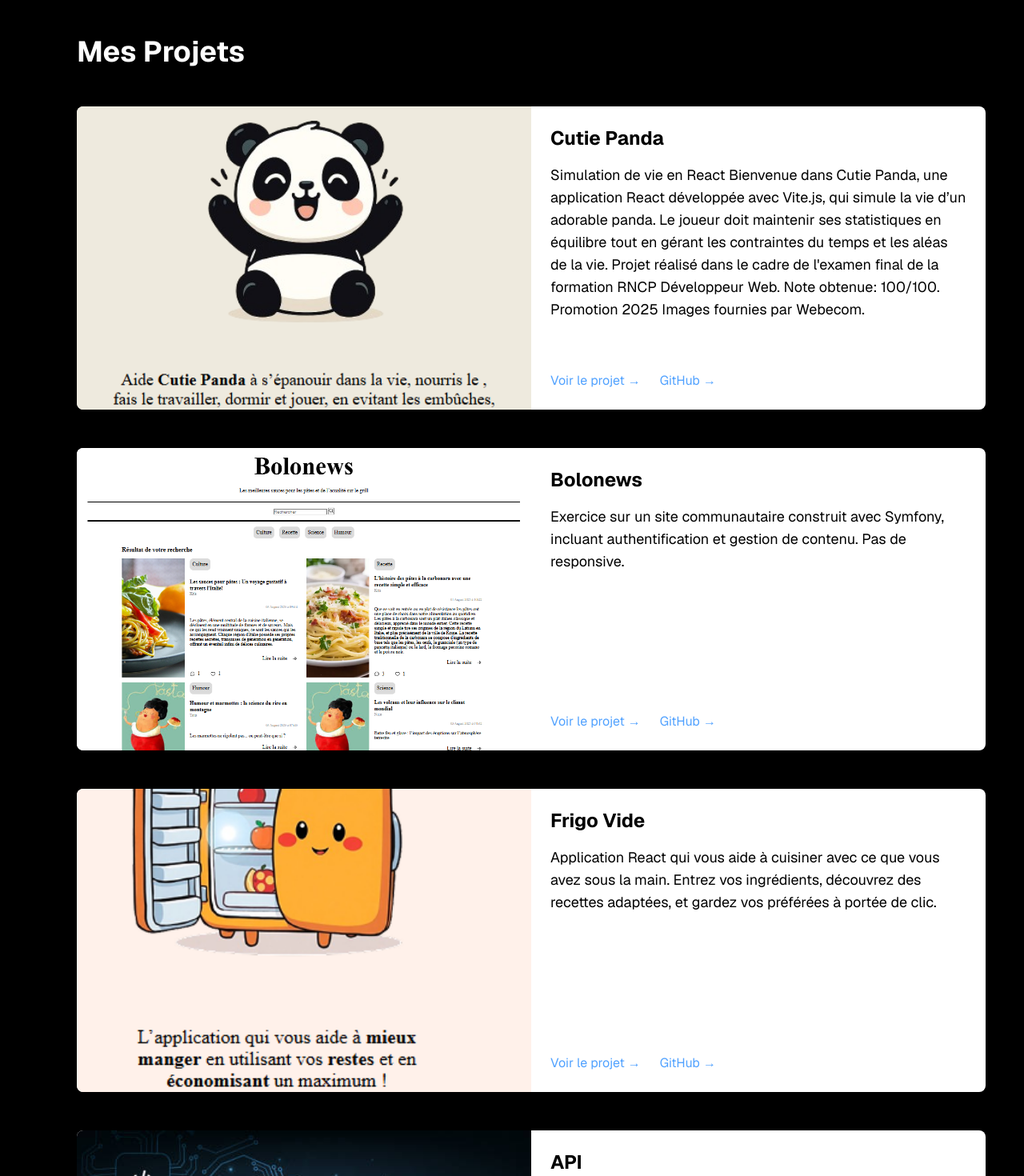
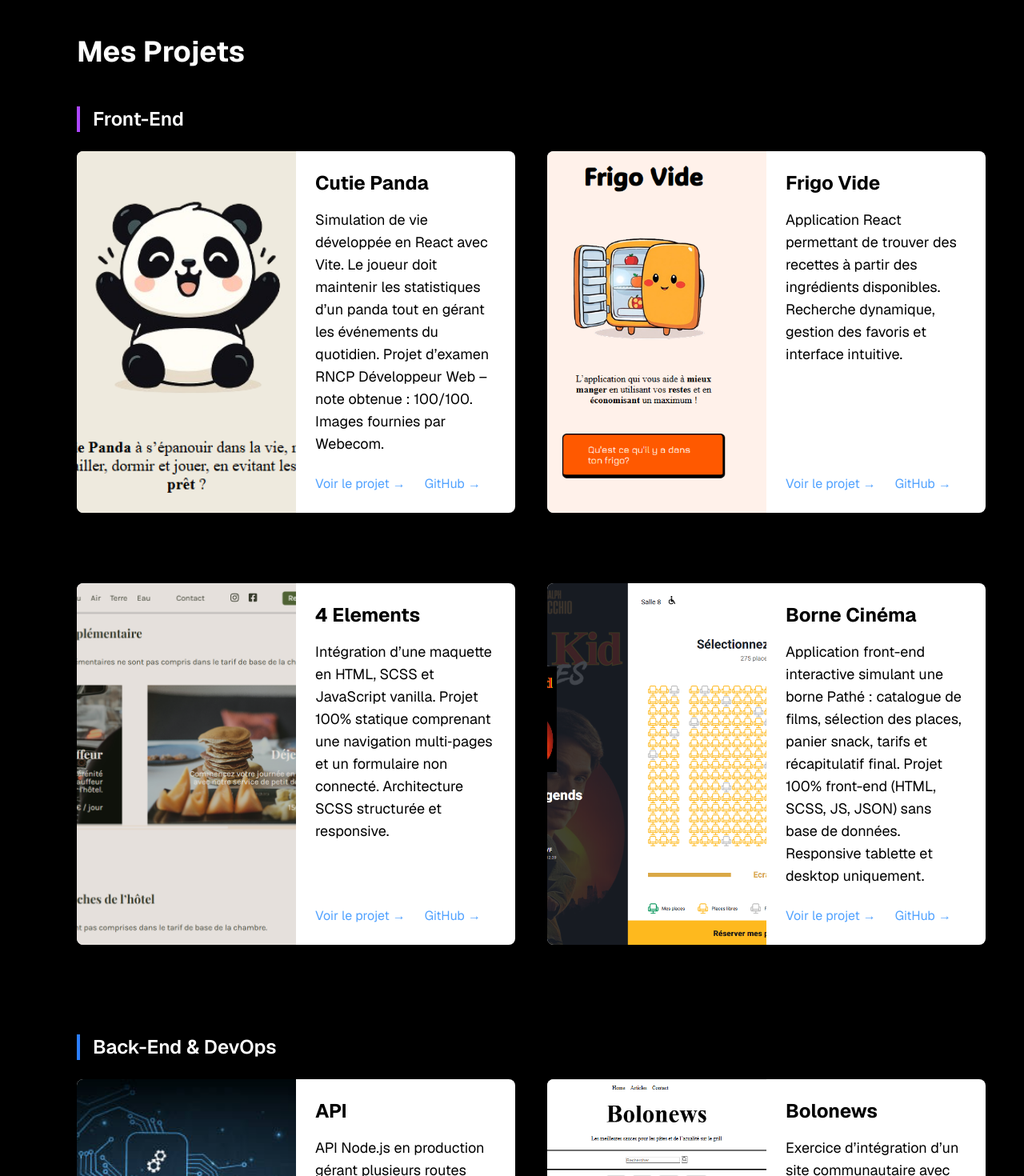
Before and after one commit to Christelle-Charp/Portfolio, a Next.js app: page / in a window 1280 px wide. Shown: the part 2620-4090 px from the top of the page at 80% size. Built offline with nearby package versions, Linux system fonts and the light colour scheme; no server answers.

Commit message:
Ajout Projet 4elements et borne cinema

```diff
--- a/components/section/Projects.tsx
+++ b/components/section/Projects.tsx
@@ -5,41 +5,76 @@ export default function Projects() {
   return (
     <section id="projects" className="relative bg-black text-white pl-24 pr-12 py-24">
       <div className="max-w-6xl mx-auto">
+
         {/* Titre principal */}
         <h2 className="text-4xl font-bold mb-12">Mes Projets</h2>
 
-        {/* Exemple de projets */}
+        {/* SECTION FRONT-END */}
+        <h3 className="text-2xl font-semibold mb-6 mt-12 border-l-4 border-purple-500 pl-4">
+          Front-End
+        </h3>
+
+        <div className="grid grid-cols-1 md:grid-cols-2 gap-10">
+
           <ProjectCard
             title="Cutie Panda"
-          description="Simulation de vie en React Bienvenue dans Cutie Panda, une application React développée avec Vite.js, qui simule la vie d’un adorable panda. Le joueur doit maintenir ses statistiques en équilibre tout en gérant les contraintes du temps et les aléas de la vie. Projet réalisé dans le cadre de l'examen final de la formation RNCP Développeur Web. Note obtenue: 100/100. Promotion 2025 Images fournies par Webecom."
+            description="Simulation de vie développée en React avec Vite. Le joueur doit maintenir les statistiques d’un panda tout en gérant les événements du quotidien. Projet d’examen RNCP Développeur Web – note obtenue : 100/100. Images fournies par Webecom."
             image="/cutie-panda.png"
             serverLink="https://cutie-panda.christelle-charpinet.fr"
             githubLink="https://github.com/christelle-charp/cutie-panda"
           />
 
           <ProjectCard
-          title="Bolonews"
-          description="Exercice sur un site communautaire construit avec Symfony, incluant authentification et gestion de contenu. Pas de responsive."
-          image="/bolonews.png"
-          serverLink="https://bolonews.christelle-charpinet.fr"
-          githubLink="https://github.com/christelle-charp/bolowens"
-        />
-
-        <ProjectCard
             title="Frigo Vide"
-          description="Application React qui vous aide à cuisiner avec ce que vous avez sous la main. Entrez vos ingrédients, découvrez des recettes adaptées, et gardez vos préférées à portée de clic."
+            description="Application React permettant de trouver des recettes à partir des ingrédients disponibles. Recherche dynamique, gestion des favoris et interface intuitive."
             image="/frigo-vide.png"
             serverLink="https://frigo-vide.christelle-charpinet.fr"
             githubLink="https://github.com/Christelle-Charp/FrigoVide"
           />
 
           <ProjectCard
+            title="4 Elements"
+            description="Intégration d’une maquette en HTML, SCSS et JavaScript vanilla. Projet 100% statique comprenant une navigation multi‑pages et un formulaire non connecté. Architecture SCSS structurée et responsive."
+            image="/4elements.png"
+            serverLink="https://4elements.christelle-charpinet.fr"
+            githubLink="https://github.com/Christelle-Charp/4-Elements"
+          />
+
+          <ProjectCard
+            title="Borne Cinéma"
+            description="Application front-end interactive simulant une borne Pathé : catalogue de films, sélection des places, panier snack, tarifs et récapitulatif final. Projet 100% front-end (HTML, SCSS, JS, JSON) sans base de données. Responsive tablette et desktop uniquement."
+            image="/borne-cinema.png"
+            serverLink="https://borne-cinema.christelle-charpinet.fr"
+            githubLink="https://github.com/Christelle-Charp/Borne_Cinema_Pathe"
+          />
+
+        </div>
+
+        {/* SECTION BACK-END / DEVOPS */}
+        <h3 className="text-2xl font-semibold mb-6 mt-16 border-l-4 border-blue-500 pl-4">
+          Back-End & DevOps
+        </h3>
+
+        <div className="grid grid-cols-1 md:grid-cols-2 gap-10">
+
+          <ProjectCard
             title="API"
-          description="API Node.js en production qui expose plusieurs routes backend et pilote le déploiement automatique de mon portfolio. Elle reçoit un webhook GitHub, exécute un script shell sécurisé sur mon VPS et orchestre la reconstruction du service via Docker Compose."
+            description="API Node.js en production gérant plusieurs routes backend et orchestrant le déploiement automatique de mon portfolio. Réception d’un webhook GitHub, exécution d’un script shell sécurisé et reconstruction du service via Docker Compose."
             image="/api.jpg"
             serverLink="https://api.christelle-charpinet.fr"
             githubLink="https://github.com/Christelle-Charp/api"
           />
+
+          <ProjectCard
+            title="Bolonews"
+            description="Exercice d’intégration d’un site communautaire avec Symfony : authentification, gestion de contenu et interactions utilisateurs. Projet non responsive, réalisé dans un cadre pédagogique."
+            image="/bolonews.png"
+            serverLink="https://bolonews.christelle-charpinet.fr"
+            githubLink="https://github.com/christelle-charp/bolowens"
+          />
+
+        </div>
+
       </div>
     </section>
   )
```
Also changed, not shown: public/4elements.png (added), public/borne-cinema.png (added). Lines whose indentation alone changed are shown as unchanged.
